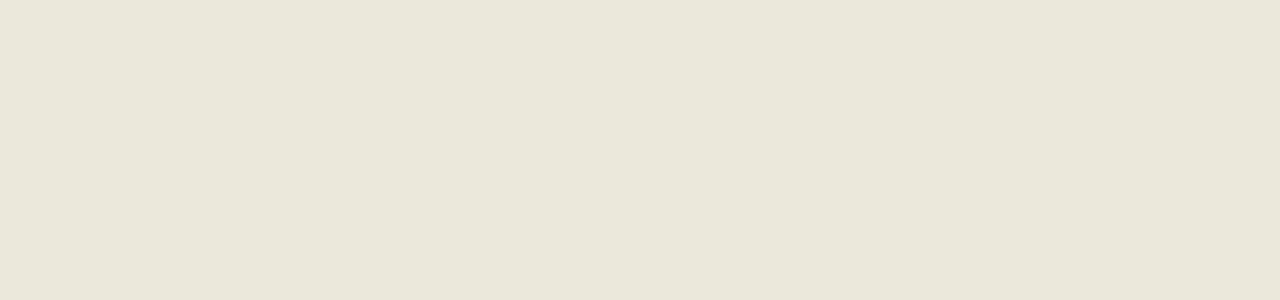
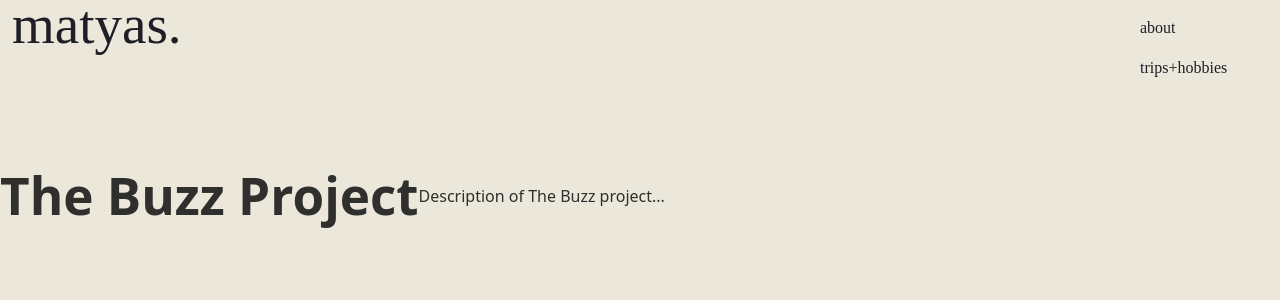
Before and after one commit to mnegash9/mnegash9.github.io, a React (Vite) app: page /projects/thebuzz in a window 1280 px wide. Before the commit this address had no page. Shown: the top 300 px of the page. Built offline with nearby package versions, Linux system fonts and the light colour scheme; a web font is replaced by a local one.

Commit message:
new build

```diff
--- a/src/App.jsx
+++ b/src/App.jsx
@@ -5,7 +5,8 @@ import About from "./pages/About";
 import Contact from "./pages/Contacts";
 import Trips from "./pages/Trips";
 import MainPage from "./pages/MainPage";
-import Skills from "./pages/Skills";
+import ProjectPage from './pages/ProjectPage';
+
 export default function App() {
   return (
     <main className="text-gray-400 bg-gray-900 body-font">
@@ -14,6 +15,7 @@ export default function App() {
           <Route path="/" element={<MainPage />} />
           <Route path="/about" element={<About />} />
           <Route path="/trips" element={<Trips />} />
+          <Route path="/projects/:projectId" element={<ProjectPage />} />
         </Routes>
       </Router>
     </main>
--- a/src/index.css
+++ b/src/index.css
@@ -71,6 +71,8 @@ body {
   justify-content: center;
   align-items: center;
   --visibility: 1;
+  cursor: pointer;
+  transition: transform 0.2s;
 }
 
 /* Create intersection observer targets */
@@ -83,6 +85,9 @@ body {
   display: flex;
   justify-content: center;
   align-items: center;
+}
+.image-wrapper:hover {
+  transform: scale(1.02);
 }
 .sticky-image {
   position: sticky;
@@ -115,6 +120,13 @@ body {
   background-color: orange;
   color: white;
 }
+.projects {
+  display: flex;
+  align-items: center;
+  justify-content: center;
+  margin-top: 125px;
+}
+
 a {
   font-weight: 500;
   color: #1e1e26;
--- a/src/pages/MainPage.jsx
+++ b/src/pages/MainPage.jsx
@@ -1,36 +1,45 @@
-import {React, useEffect} from "react";
-import { BrowserRouter as Router, Routes, Route, Link } from "react-router-dom";
-import PowerApps from "../assets/powerapps-project-demo.jpg"
-import PowerBI from "../assets/powerbi-project-demo.jpg"
+import { React, useEffect } from "react";
+import { BrowserRouter as Router, Routes, Route, Link, useNavigate } from "react-router-dom";
+import TheBuzz from "../assets/thebuzz-project-demo.jpg";
+import PowerApps from "../assets/powerapps-project-demo.jpg";
+import PowerBI from "../assets/powerbi-project-demo.jpg";
 import { ChevronDoubleDownIcon } from "@heroicons/react/16/solid";
 import ScrollToTopButton from "../components/ScrollToTopButton.jsx";
 
-const images = [
-  PowerBI,
-  PowerApps,
-  PowerBI,
-  PowerBI,
-  PowerApps
+const projectData = [
+  {
+    id: 'thebuzz',
+    image: TheBuzz,
+    path: '/projects/thebuzz',
+    title: 'The Buzz Project'
+  },
+  {
+    id: 'powerbi',
+    image: PowerBI,
+  },
+  {
+    id: 'powerapps',
+    image: PowerApps,
+  }
 ];
 
+export default function MainPage() {
+  const navigate = useNavigate();
 
-export default function MainPage() {
   useEffect(() => {
     const observers = [];
-    let lastVisibleElement = null; // Track the last visible element
     const updateOpacity = (wrapper, ratio) => {
-      // ratio goes from 1 to 0 as element moves out of view
       wrapper.style.setProperty('--visibility', Math.max(0.2, ratio));
     };
 
     const options = {
-      threshold: Array.from({ length: 20 }, (_, i) => i / 20) // Create 20 threshold points for smooth transition
+      threshold: Array.from({ length: 20 }, (_, i) => i / 20)
     };
 
     document.querySelectorAll('.image-wrapper').forEach(wrapper => {
       const observer = new IntersectionObserver((entries) => {
         entries.forEach((entry) => {
-            updateOpacity(currentElement, entry.intersectionRatio);
+          updateOpacity(entry.target, entry.intersectionRatio);
         });
       }, options);
 
@@ -38,19 +47,22 @@ export default function MainPage() {
       observers.push(observer);
     });
 
-    // Cleanup
     return () => observers.forEach(obs => obs.disconnect());
   }, []);
 
+  const handleImageClick = (path) => {
+    navigate(path);
+  };
+
   return (
-    <div id="mainpage" >
+    <div id="mainpage">
       <header className="header">
-        <div className="myicon" >
+        <div className="myicon">
           <nav>
             <Link to="/"><p>matyas.</p></Link>
           </nav>
         </div>
-        <div className="mynavbar" >
+        <div className="mynavbar">
           <nav>
             <Link to="/about"><p>about</p></Link>
             <Link to="/trips"><p>trips+hobbies</p></Link>
@@ -60,29 +72,38 @@ export default function MainPage() {
       <section className="mytitle">
         <div>
           <h1>Matyas</h1>
-          <hr></hr>
+          <hr />
         </div>
       </section>
       <div className="lead-down">
         <ChevronDoubleDownIcon height={75} width={75} />
         <small>past work</small>
       </div>
-      <div style={{ height: "200vh"}}>
+      <div style={{ height: "200vh" }}>
         <div className="project-images">
-          {images.map((src, index) => (
-            <div className="image-wrapper" key={index}>
-              <img src={src} alt={`Image ${index + 1}`} className="sticky-image" />
+          {projectData.map((project) => (
+            <div
+              className="image-wrapper"
+              key={project.id}
+              onClick={() => handleImageClick(project.path)}
+              role="button"
+              tabIndex={0}
+              onKeyDown={(e) => {
+                if (e.key === 'Enter' || e.key === ' ') {
+                  handleImageClick(project.path);
+                }
+              }}
+            >
+              <img
+                src={project.image}
+                alt={project.title}
+                className="sticky-image"
+              />
             </div>
           ))}
         </div>
       </div>
       <ScrollToTopButton />
-      {/* <section className="project-images">
-        <img src={PowerBI} alt="PowerBI project image" />
-        <hr></hr>
-        <img src={PowerApps} alt="PowerApps project image" />
-
-      </section> */}
     </div>
   );
 }
--- /dev/null
+++ b/src/pages/ProjectPage.jsx
@@ -0,0 +1,52 @@
+import React from 'react';
+import { useParams, Link } from 'react-router-dom';
+
+const ProjectPage = () => {
+    const { projectId } = useParams();
+
+    // You can add more project details here
+    const projectDetails = {
+        thebuzz: {
+            title: 'The Buzz Project',
+            description: 'Description of The Buzz project...',
+        },
+        powerbi: {
+            title: 'Power BI Project',
+            description: 'Description of Power BI project...',
+        },
+        powerapps: {
+            title: 'Power Apps Project',
+            description: 'Description of Power Apps project...',
+        },
+    };
+
+    const project = projectDetails[projectId];
+
+    if (!project) {
+        return <div>Project not found</div>;
+    }
+
+    return (
+        <section>
+            <header className="header">
+                <div className="myicon">
+                    <nav>
+                        <Link to="/"><p>matyas.</p></Link>
+                    </nav>
+                </div>
+                <div className="mynavbar">
+                    <nav>
+                        <Link to="/about"><p>about</p></Link>
+                        <Link to="/trips"><p>trips+hobbies</p></Link>
+                    </nav>
+                </div>
+            </header>
+            <div className="projects">
+                <h1 className="text-3xl font-bold mb-4">{project.title}</h1>
+                <p className="text-gray-700">{project.description}</p>
+            </div>
+        </section>
+    );
+};
+
+export default ProjectPage;
```
